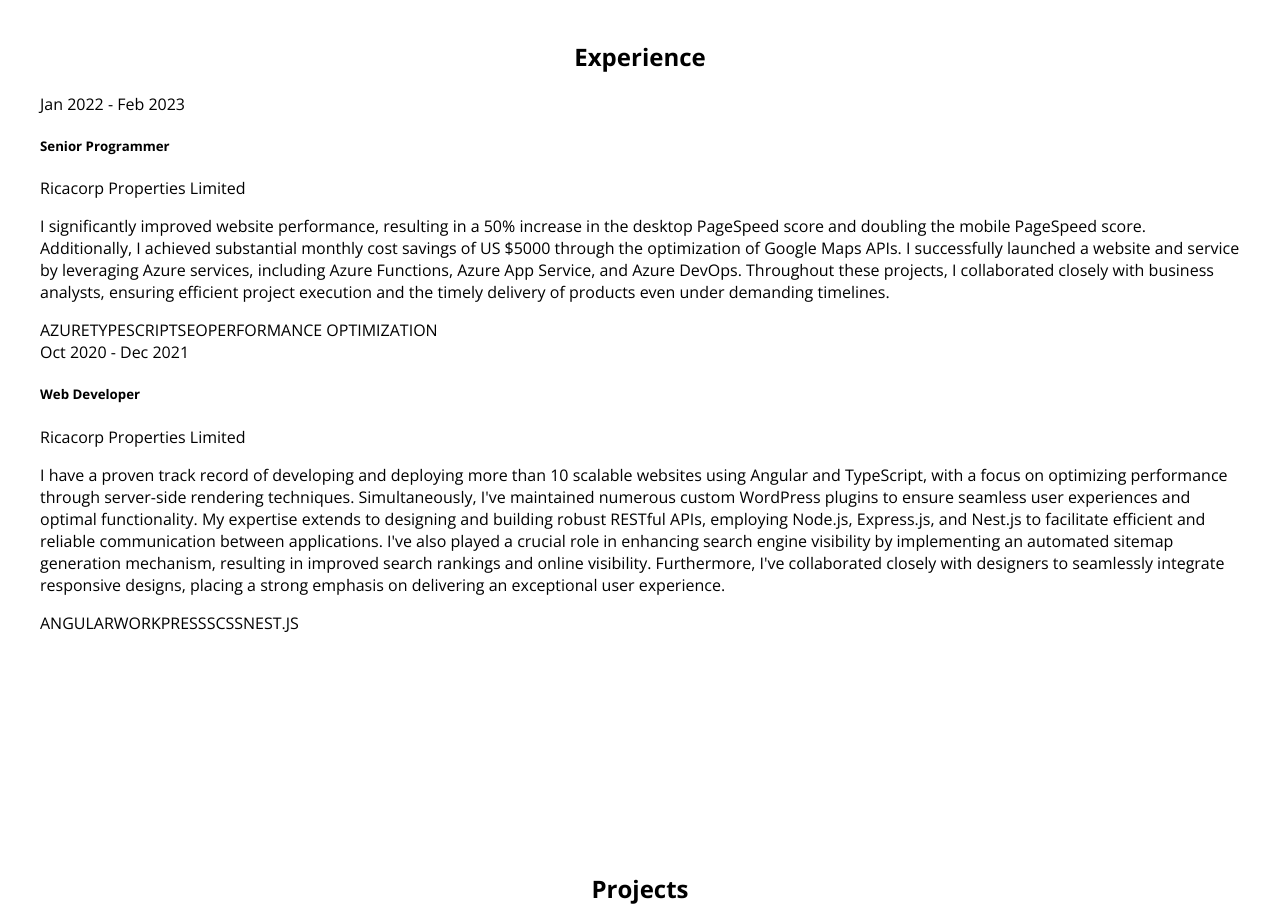
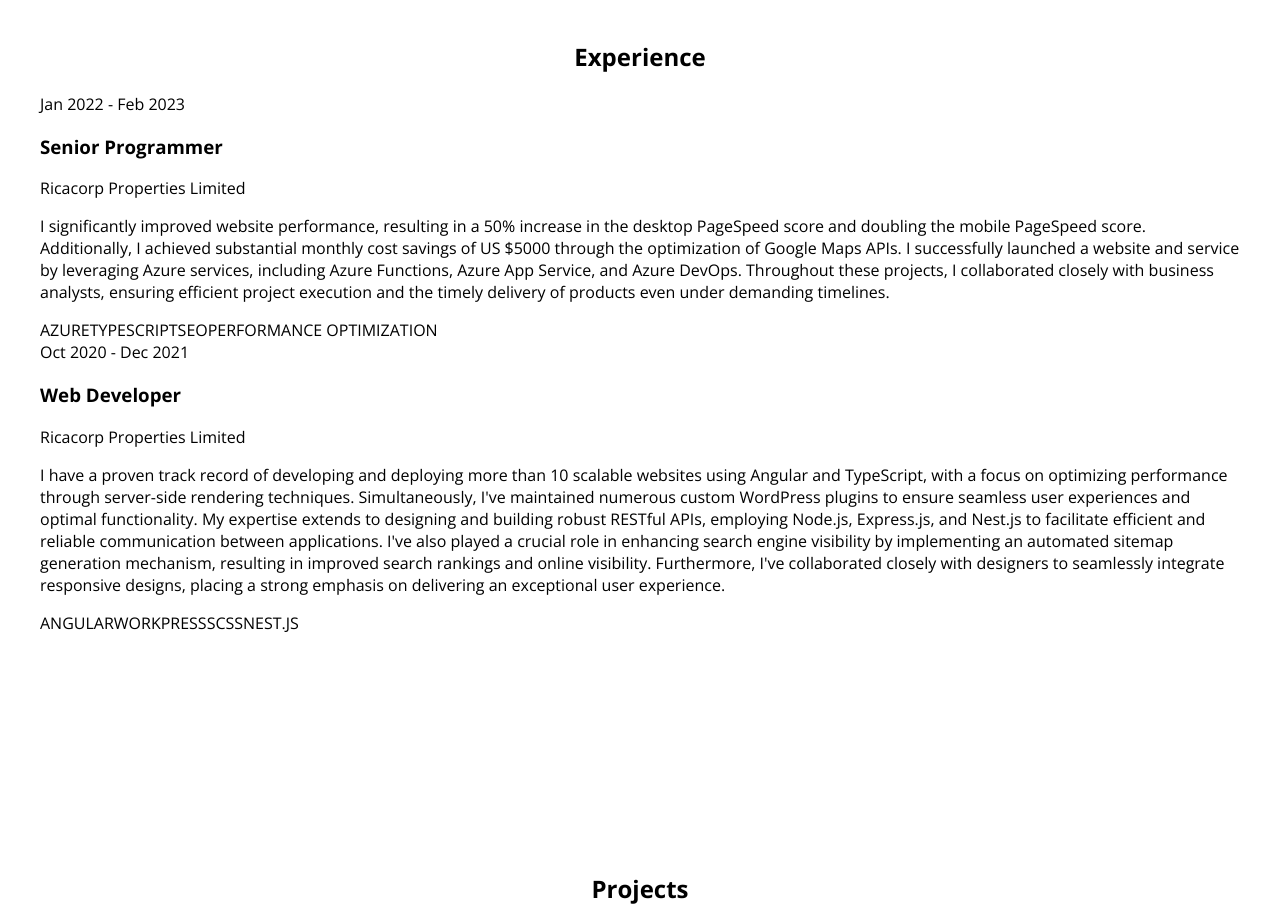
Before and after one commit to lexiechoi852/portfolio-website, a Next.js app: page / in a window 1280 px wide. Shown: the part 820-1743 px from the top of the page. Built offline with nearby package versions, Linux system fonts and the light colour scheme; grey boxes are pictures that could not be loaded.

Commit message:
feat: updated heading in experience section

```diff
--- a/src/components/Experience.tsx
+++ b/src/components/Experience.tsx
@@ -34,9 +34,9 @@
           >
             <div className="min-w-[150px]">{experience.duration}</div>
             <div className="flex flex-col lg:ml-20">
-              <h5 className="text-2xl font-bold text-gray-800">
+              <h3 className="text-2xl font-bold text-gray-800">
                 {experience.title}
-              </h5>
+              </h3>
               <div className="text-xl font-semibold text-gray-800">
                 {experience.companyName}
               </div>
```
